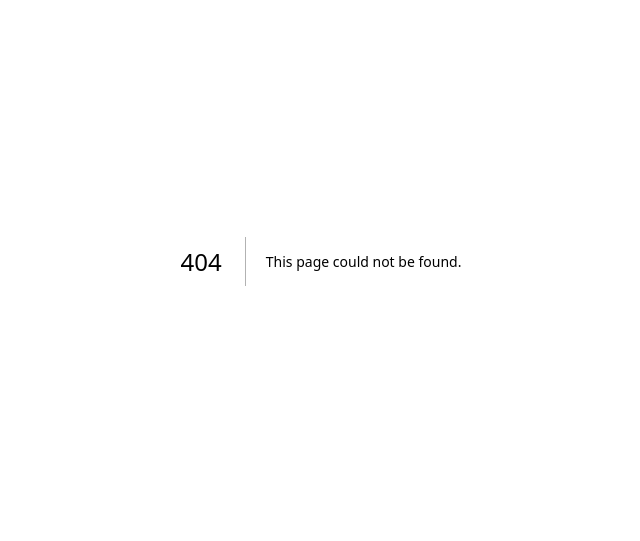
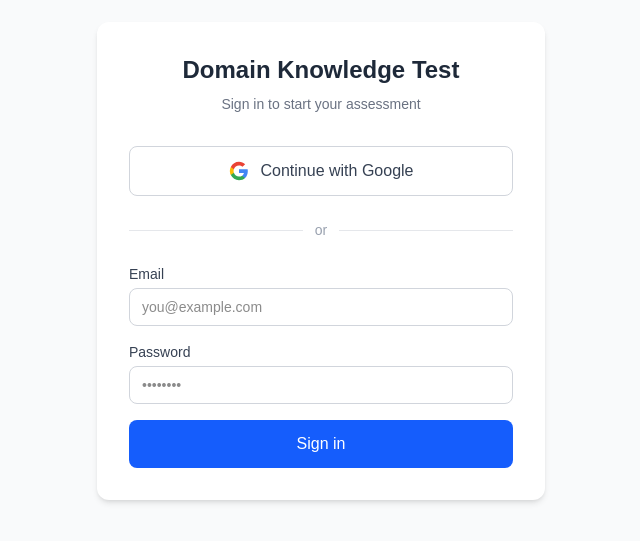
Before and after one commit to shanthan5589/domain-knowledge-test, a Next.js app: page /login in a window 1280 px wide. Before the commit this address had no page. Shown: the part 139-680 px from the top of the page, without its empty margins (319-959 px from the left). Built offline with nearby package versions, Linux system fonts and the light colour scheme.

Commit message:
Add auth feature: Google and credentials login with NextAuth

```diff
--- /dev/null
+++ b/app/api/auth/[...nextauth]/route.ts
@@ -0,0 +1,3 @@
+import { handlers } from '@/auth'
+
+export const { GET, POST } = handlers
--- /dev/null
+++ b/app/dashboard/page.tsx
@@ -0,0 +1,19 @@
+import { auth } from '@/auth'
+import { redirect } from 'next/navigation'
+
+export default async function DashboardPage() {
+  const session = await auth()
+
+  if (!session) redirect('/login')
+
+  return (
+    <div className="min-h-screen flex items-center justify-center bg-gray-50">
+      <div className="text-center">
+        <h1 className="text-2xl font-bold text-gray-800 mb-2">
+          Welcome, {session.user?.name}!
+        </h1>
+        <p className="text-gray-500">Domain selection coming soon...</p>
+      </div>
+    </div>
+  )
+}
--- a/app/layout.tsx
+++ b/app/layout.tsx
@@ -1,6 +1,7 @@
 import type { Metadata } from "next";
 import { Geist, Geist_Mono } from "next/font/google";
 import "./globals.css";
+import { Providers } from "./providers";
 
 const geistSans = Geist({
   variable: "--font-geist-sans",
@@ -27,7 +28,9 @@ export default function RootLayout({
       lang="en"
       className={`${geistSans.variable} ${geistMono.variable} h-full antialiased`}
     >
-      <body className="min-h-full flex flex-col">{children}</body>
+      <body className="min-h-full flex flex-col">
+          <Providers>{children}</Providers>
+        </body>
     </html>
   );
 }
--- /dev/null
+++ b/app/login/page.tsx
@@ -0,0 +1,124 @@
+'use client'
+
+import { useState } from 'react'
+import { signIn } from 'next-auth/react'
+import { useRouter } from 'next/navigation'
+
+export default function LoginPage() {
+  const router = useRouter()
+  const [email, setEmail] = useState('')
+  const [password, setPassword] = useState('')
+  const [error, setError] = useState('')
+  const [loading, setLoading] = useState(false)
+
+  async function handleCredentialsLogin(e: React.FormEvent) {
+    e.preventDefault()
+    setLoading(true)
+    setError('')
+
+    const result = await signIn('credentials', {
+      email,
+      password,
+      redirect: false,
+    })
+
+    setLoading(false)
+
+    if (result?.error) {
+      setError('Invalid email or password')
+    } else {
+      router.push('/dashboard')
+    }
+  }
+
+  async function handleGoogleLogin() {
+    await signIn('google', { callbackUrl: '/dashboard' })
+  }
+
+  return (
+    <div className="min-h-screen flex items-center justify-center bg-gray-50">
+      <div className="bg-white p-8 rounded-xl shadow-md w-full max-w-md">
+        <h1 className="text-2xl font-bold text-center mb-2 text-gray-800">
+          Domain Knowledge Test
+        </h1>
+        <p className="text-center text-gray-500 mb-8 text-sm">
+          Sign in to start your assessment
+        </p>
+
+        {/* Google Login */}
+        <button
+          onClick={handleGoogleLogin}
+          className="w-full flex items-center justify-center gap-3 border border-gray-300 rounded-lg px-4 py-3 text-gray-700 font-medium hover:bg-gray-50 transition mb-6"
+        >
+          <svg className="w-5 h-5" viewBox="0 0 24 24">
+            <path
+              fill="#4285F4"
+              d="M22.56 12.25c0-.78-.07-1.53-.2-2.25H12v4.26h5.92c-.26 1.37-1.04 2.53-2.21 3.31v2.77h3.57c2.08-1.92 3.28-4.74 3.28-8.09z"
+            />
+            <path
+              fill="#34A853"
+              d="M12 23c2.97 0 5.46-.98 7.28-2.66l-3.57-2.77c-.98.66-2.23 1.06-3.71 1.06-2.86 0-5.29-1.93-6.16-4.53H2.18v2.84C3.99 20.53 7.7 23 12 23z"
+            />
+            <path
+              fill="#FBBC05"
+              d="M5.84 14.09c-.22-.66-.35-1.36-.35-2.09s.13-1.43.35-2.09V7.07H2.18C1.43 8.55 1 10.22 1 12s.43 3.45 1.18 4.93l3.66-2.84z"
+            />
+            <path
+              fill="#EA4335"
+              d="M12 5.38c1.62 0 3.06.56 4.21 1.64l3.15-3.15C17.45 2.09 14.97 1 12 1 7.7 1 3.99 3.47 2.18 7.07l3.66 2.84c.87-2.6 3.3-4.53 6.16-4.53z"
+            />
+          </svg>
+          Continue with Google
+        </button>
+
+        <div className="flex items-center gap-3 mb-6">
+          <hr className="flex-1 border-gray-200" />
+          <span className="text-gray-400 text-sm">or</span>
+          <hr className="flex-1 border-gray-200" />
+        </div>
+
+        {/* Credentials Login */}
+        <form onSubmit={handleCredentialsLogin} className="space-y-4">
+          <div>
+            <label className="block text-sm font-medium text-gray-700 mb-1">
+              Email
+            </label>
+            <input
+              type="email"
+              value={email}
+              onChange={(e) => setEmail(e.target.value)}
+              required
+              className="w-full border border-gray-300 rounded-lg px-3 py-2 text-sm focus:outline-none focus:ring-2 focus:ring-blue-500"
+              placeholder="you@example.com"
+            />
+          </div>
+          <div>
+            <label className="block text-sm font-medium text-gray-700 mb-1">
+              Password
+            </label>
+            <input
+              type="password"
+              value={password}
+              onChange={(e) => setPassword(e.target.value)}
+              required
+              className="w-full border border-gray-300 rounded-lg px-3 py-2 text-sm focus:outline-none focus:ring-2 focus:ring-blue-500"
+              placeholder="••••••••"
+            />
+          </div>
+
+          {error && (
+            <p className="text-red-500 text-sm">{error}</p>
+          )}
+
+          <button
+            type="submit"
+            disabled={loading}
+            className="w-full bg-blue-600 text-white rounded-lg px-4 py-3 font-medium hover:bg-blue-700 transition disabled:opacity-50"
+          >
+            {loading ? 'Signing in...' : 'Sign in'}
+          </button>
+        </form>
+      </div>
+    </div>
+  )
+}
--- /dev/null
+++ b/app/providers.tsx
@@ -0,0 +1,7 @@
+'use client'
+
+import { SessionProvider } from 'next-auth/react'
+
+export function Providers({ children }: { children: React.ReactNode }) {
+  return <SessionProvider>{children}</SessionProvider>
+}
--- /dev/null
+++ b/auth.ts
@@ -0,0 +1,71 @@
+import NextAuth from 'next-auth'
+import Google from 'next-auth/providers/google'
+import Credentials from 'next-auth/providers/credentials'
+import bcrypt from 'bcryptjs'
+import { supabaseAdmin } from '@/lib/supabase-server'
+
+export const { handlers, signIn, signOut, auth } = NextAuth({
+  providers: [
+    Google({
+      clientId: process.env.GOOGLE_CLIENT_ID!,
+      clientSecret: process.env.GOOGLE_CLIENT_SECRET!,
+    }),
+    Credentials({
+      name: 'Credentials',
+      credentials: {
+        email: { label: 'Email', type: 'email' },
+        password: { label: 'Password', type: 'password' },
+      },
+      async authorize(credentials) {
+        if (!credentials?.email || !credentials?.password) return null
+
+        const { data: user } = await supabaseAdmin
+          .from('profiles')
+          .select('*')
+          .eq('email', credentials.email)
+          .single()
+
+        if (!user || !user.password_hash) return null
+
+        const valid = await bcrypt.compare(
+          credentials.password as string,
+          user.password_hash
+        )
+
+        if (!valid) return null
+
+        return { id: user.id, email: user.email, name: user.full_name }
+      },
+    }),
+  ],
+  callbacks: {
+    async signIn({ user, account }) {
+      // Auto-create profile for Google users on first sign in
+      if (account?.provider === 'google' && user.email) {
+        const { data: existing } = await supabaseAdmin
+          .from('profiles')
+          .select('id')
+          .eq('email', user.email)
+          .single()
+
+        if (!existing) {
+          await supabaseAdmin.from('profiles').insert({
+            id: user.id,
+            email: user.email,
+            full_name: user.name,
+          })
+        }
+      }
+      return true
+    },
+    async session({ session, token }) {
+      if (session.user && token.sub) {
+        session.user.id = token.sub
+      }
+      return session
+    },
+  },
+  pages: {
+    signIn: '/login',
+  },
+})
--- a/package.json
+++ b/package.json
@@ -10,12 +10,15 @@
   },
   "dependencies": {
     "@supabase/supabase-js": "^2.108.2",
+    "bcryptjs": "^3.0.3",
     "next": "16.2.9",
+    "next-auth": "^5.0.0-beta.31",
     "react": "19.2.4",
     "react-dom": "19.2.4"
   },
   "devDependencies": {
     "@tailwindcss/postcss": "^4",
+    "@types/bcryptjs": "^2.4.6",
     "@types/node": "^20",
     "@types/react": "^19",
     "@types/react-dom": "^19",
--- /dev/null
+++ b/proxy.ts
@@ -0,0 +1,7 @@
+import { auth } from '@/auth'
+
+export const proxy = auth
+
+export const config = {
+  matcher: ['/((?!api|_next/static|_next/image|favicon.ico|login).*)'],
+}
```
Also changed, not shown: 1 other file (tests, documents, lock files or other folders).
